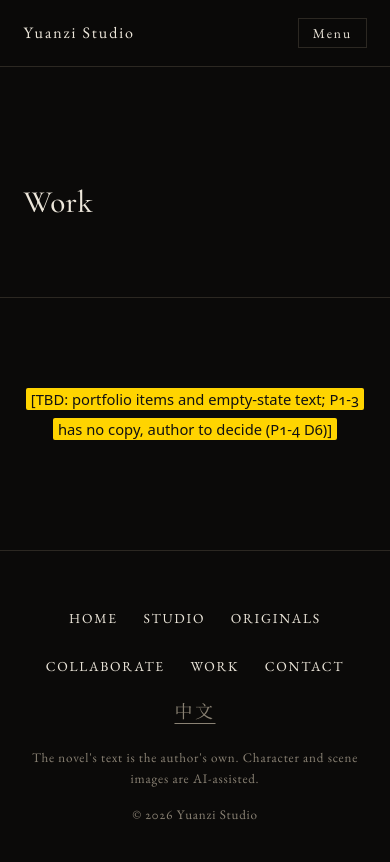
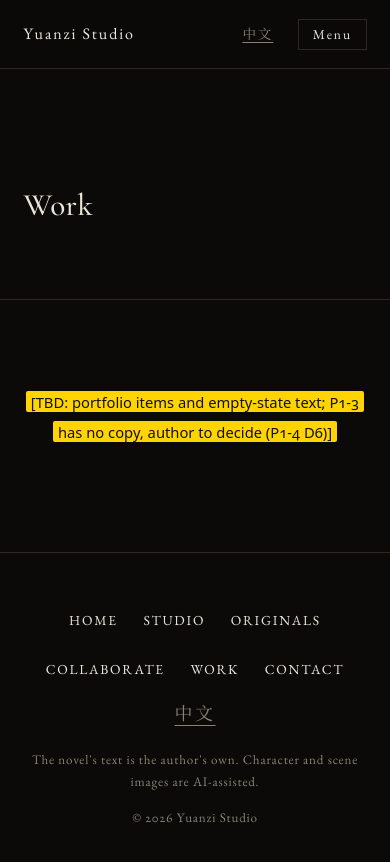
Before and after one commit to yuanzikongjian-create/yuanzi-studio, a plain HTML site: page en/work/index.html in a window 390 px wide. Drawn offline with Linux system fonts and the light colour scheme.

```diff
--- a/en/work/index.html
+++ b/en/work/index.html
@@ -10,6 +10,7 @@
 <header class="site-header">
   <a class="brand" href="../../en/index.html">Yuanzi Studio</a>
   <button class="menu-btn" type="button" aria-expanded="false" aria-controls="site-nav">Menu</button>
+  <a class="lang lang-bar" href="../../work/index.html" lang="zh-Hans">中文</a>
   <nav id="site-nav" class="site-nav" aria-label="Main">
     <ul><li><a href="../../en/index.html">Home</a></li><li><a href="../../en/studio/index.html">Studio</a></li><li><a href="../../en/originals/index.html">Originals</a></li><li><a href="../../en/collaborate/index.html">Collaborate</a></li><li><a href="../../en/work/index.html" aria-current="page">Work</a></li><li><a href="../../en/contact/index.html">Contact</a></li></ul>
     <a class="lang" href="../../work/index.html" lang="zh-Hans">中文</a>
```
